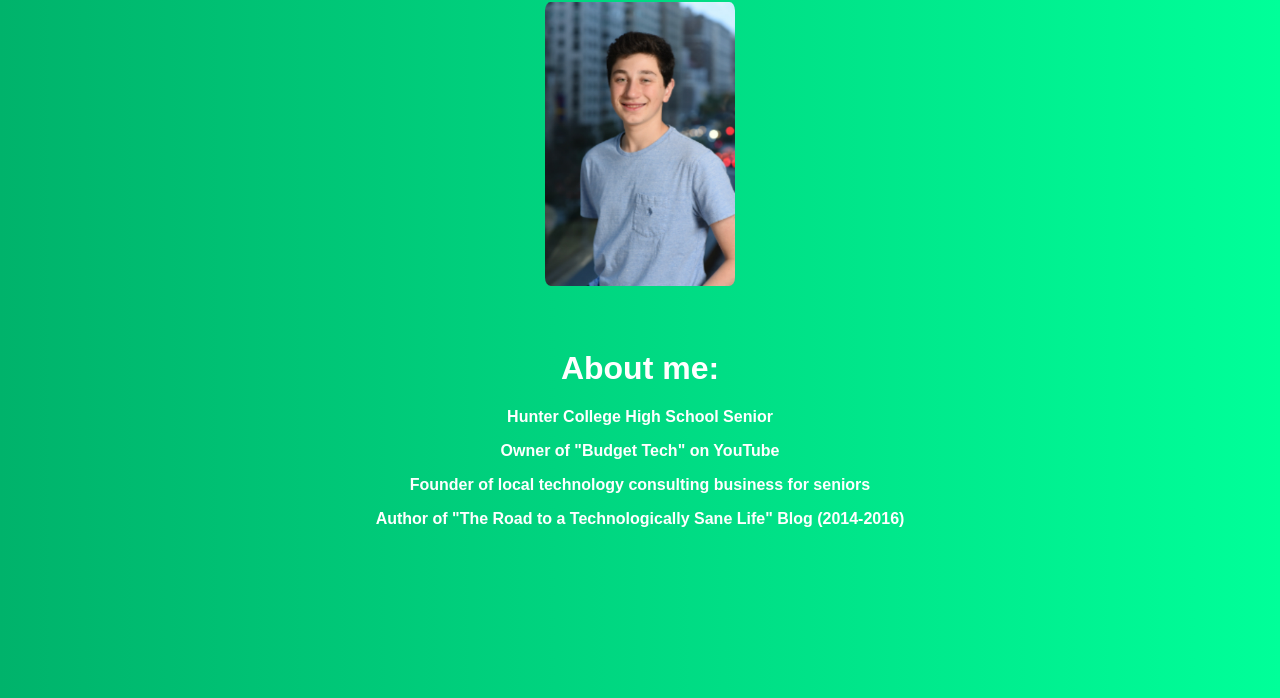
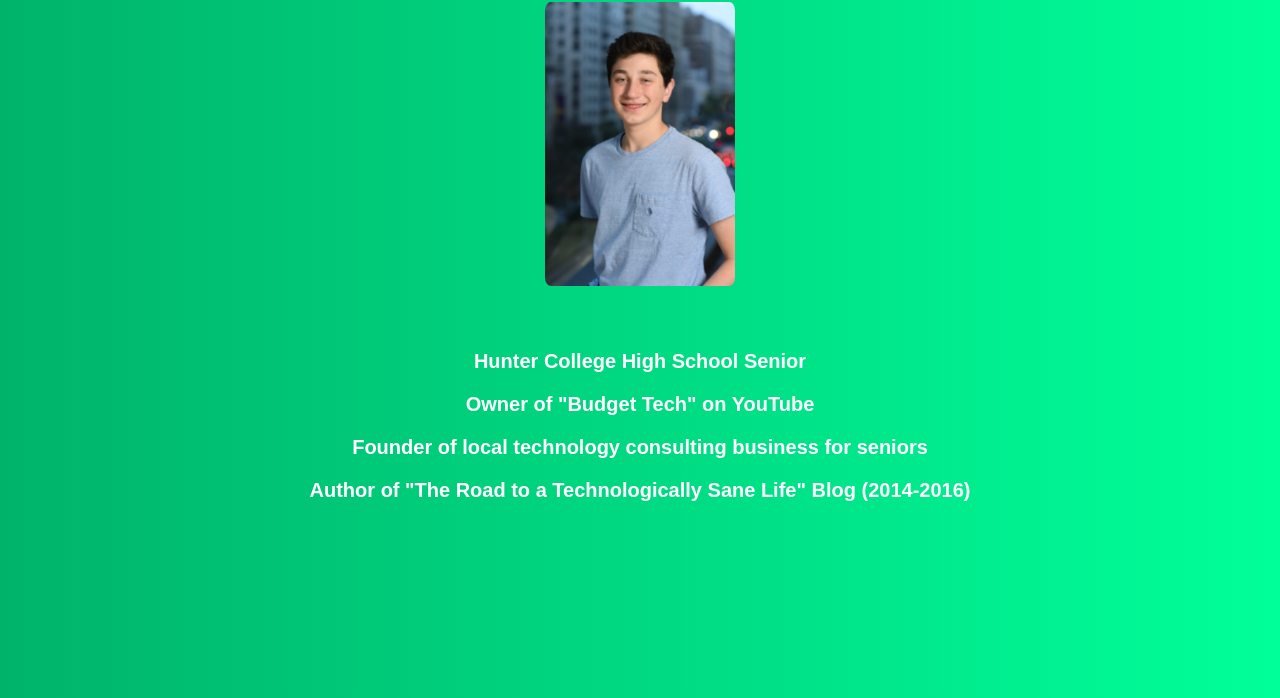
Before and after one commit to jordepic/Personal-Website-1.0, a plain HTML site: page index.html in a window 1280 px wide. Shown: the part 102-800 px from the top of the page. Drawn offline with Linux system fonts and the light colour scheme.

Commit message:
Changing About Me Facts
Take it

```diff
--- a/index.html
+++ b/index.html
@@ -21,7 +21,6 @@
 	<div id = "background">
 		<div><img id = "profile" src="prof.JPG"/></div>
 		<div id ="about">
-			<h1 class = "fact">About me:</h1>
 			<p class = "fact">Hunter College High School Senior</p>
 			<p class="fact">Owner of "Budget Tech" on YouTube</p>
 			<p class = "fact">Founder of local technology consulting business for seniors</p>
--- a/stylesheet.css
+++ b/stylesheet.css
@@ -57,6 +57,7 @@ body{
 	font-family: sans-serif;
 	text-align: center;
 	font-weight: bold;
+	font-size: 1.25em;
 }
 
 
```
Also changed, not shown: youtube-logo-black-color-png.png.
